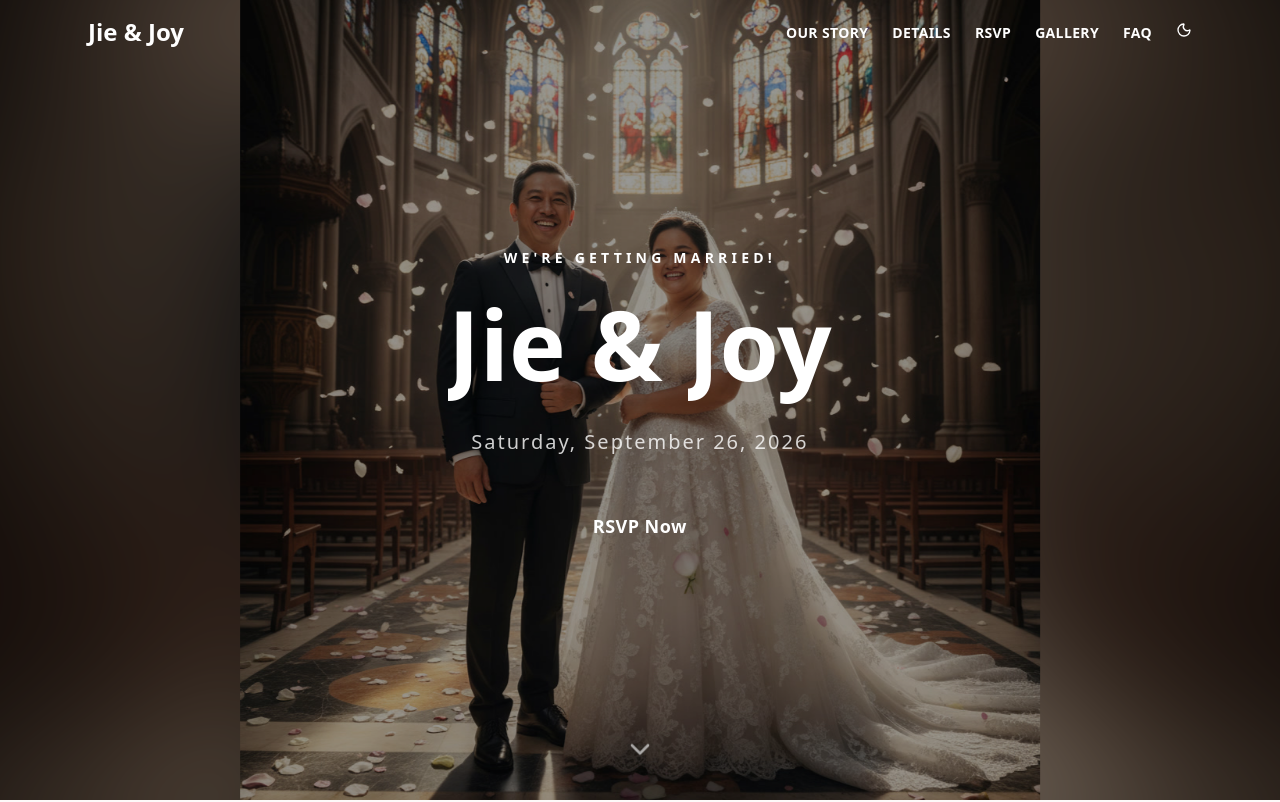
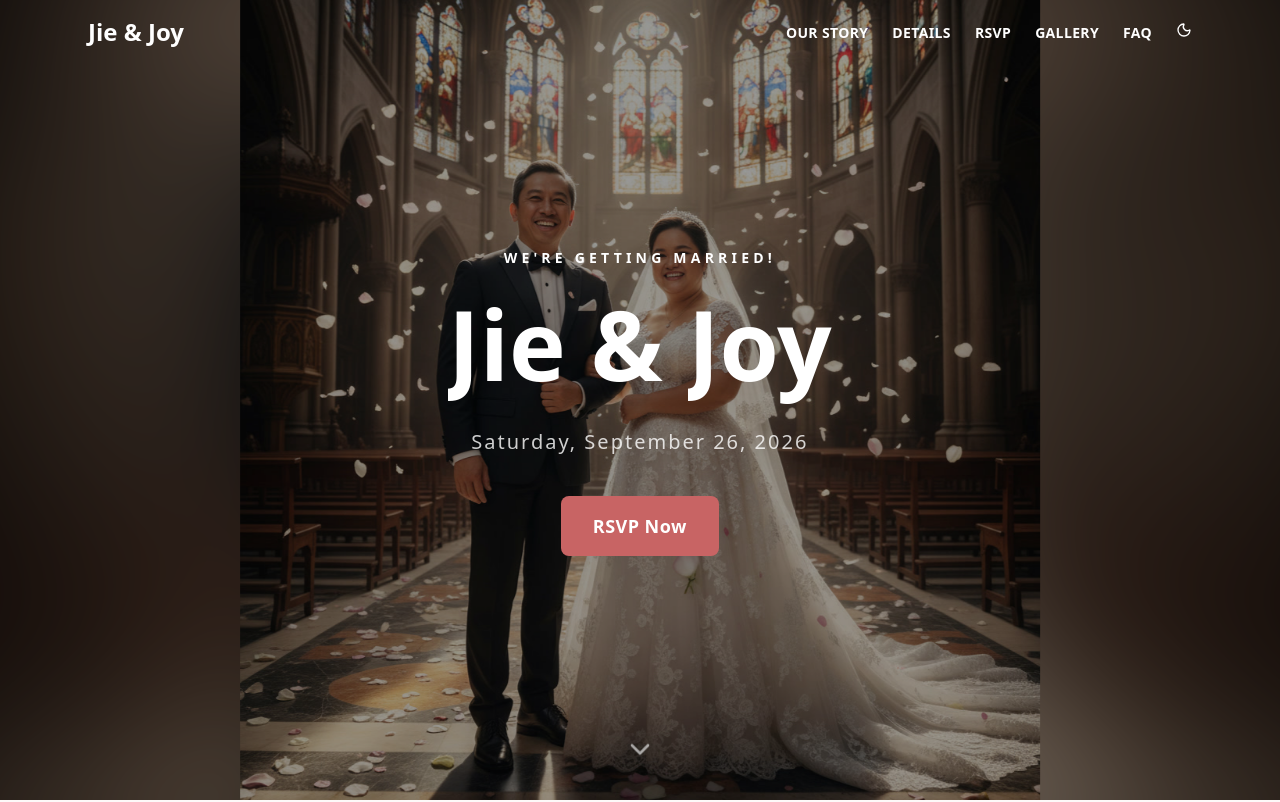
Before and after one commit to jeromeadmana/jiejoy-wedding, a Next.js app: page / in a window 1280 px wide. Shown: the top 802 px of the page. Built offline with nearby package versions, Linux system fonts and the light colour scheme; a web font is replaced by a local one.

Commit message:
Fix Button component with inline CSS variables for reliable colors
Replace Tailwind color utilities with inline styles using CSS variables
and fallbacks. Fixes invisible Logout, Export CSV, and all button variants.

```diff
--- a/src/components/ui/Button.tsx
+++ b/src/components/ui/Button.tsx
@@ -1,4 +1,6 @@
-import { ButtonHTMLAttributes } from "react";
+"use client";
+
+import { ButtonHTMLAttributes, CSSProperties } from "react";
 
 type ButtonVariant = "primary" | "secondary" | "accent";
 type ButtonSize = "sm" | "md" | "lg";
@@ -8,13 +10,22 @@ interface ButtonProps extends ButtonHTMLAttributes<HTMLButtonElement> {
   size?: ButtonSize;
 }
 
-const variantClasses: Record<ButtonVariant, string> = {
-  primary:
-    "bg-sage text-white hover:bg-sage-dark focus:ring-sage/50",
-  secondary:
-    "border-2 border-sage text-sage hover:bg-sage-dark hover:text-white focus:ring-sage/50",
-  accent:
-    "bg-dusty-rose text-white hover:bg-dusty-rose-dark focus:ring-dusty-rose/50",
+const variantStyles: Record<ButtonVariant, { className: string; style: CSSProperties }> = {
+  primary: {
+    className: "text-white",
+    style: { backgroundColor: "var(--color-sage, #D4849A)" },
+  },
+  secondary: {
+    className: "border-2 hover:text-white",
+    style: {
+      borderColor: "var(--color-sage, #D4849A)",
+      color: "var(--color-sage, #D4849A)",
+    },
+  },
+  accent: {
+    className: "text-white",
+    style: { backgroundColor: "var(--color-dusty-rose, #C86464)" },
+  },
 };
 
 const sizeClasses: Record<ButtonSize, string> = {
@@ -27,12 +38,40 @@ export function Button({
   variant = "primary",
   size = "md",
   className = "",
+  style: styleProp,
   children,
+  onMouseEnter,
+  onMouseLeave,
   ...props
 }: ButtonProps) {
+  const { className: variantClass, style: variantStyle } = variantStyles[variant];
+
   return (
     <button
-      className={`inline-flex items-center justify-center rounded-lg font-sans font-semibold tracking-wide transition-all duration-300 focus:outline-none focus:ring-2 focus:ring-offset-2 focus:ring-offset-cream disabled:opacity-50 disabled:cursor-not-allowed cursor-pointer ${variantClasses[variant]} ${sizeClasses[size]} ${className}`}
+      className={`inline-flex items-center justify-center rounded-lg font-sans font-semibold tracking-wide transition-all duration-300 focus:outline-none focus:ring-2 focus:ring-offset-2 focus:ring-offset-cream disabled:opacity-50 disabled:cursor-not-allowed cursor-pointer ${variantClass} ${sizeClasses[size]} ${className}`}
+      style={{ ...variantStyle, ...styleProp }}
+      onMouseEnter={(e) => {
+        if (variant === "secondary") {
+          e.currentTarget.style.backgroundColor = "var(--color-sage-dark, #C06E84)";
+          e.currentTarget.style.color = "#fff";
+        } else if (variant === "primary") {
+          e.currentTarget.style.backgroundColor = "var(--color-sage-dark, #C06E84)";
+        } else if (variant === "accent") {
+          e.currentTarget.style.backgroundColor = "var(--color-dusty-rose-dark, #A85050)";
+        }
+        onMouseEnter?.(e);
+      }}
+      onMouseLeave={(e) => {
+        if (variant === "secondary") {
+          e.currentTarget.style.backgroundColor = "";
+          e.currentTarget.style.color = "var(--color-sage, #D4849A)";
+        } else if (variant === "primary") {
+          e.currentTarget.style.backgroundColor = "var(--color-sage, #D4849A)";
+        } else if (variant === "accent") {
+          e.currentTarget.style.backgroundColor = "var(--color-dusty-rose, #C86464)";
+        }
+        onMouseLeave?.(e);
+      }}
       {...props}
     >
       {children}
```
